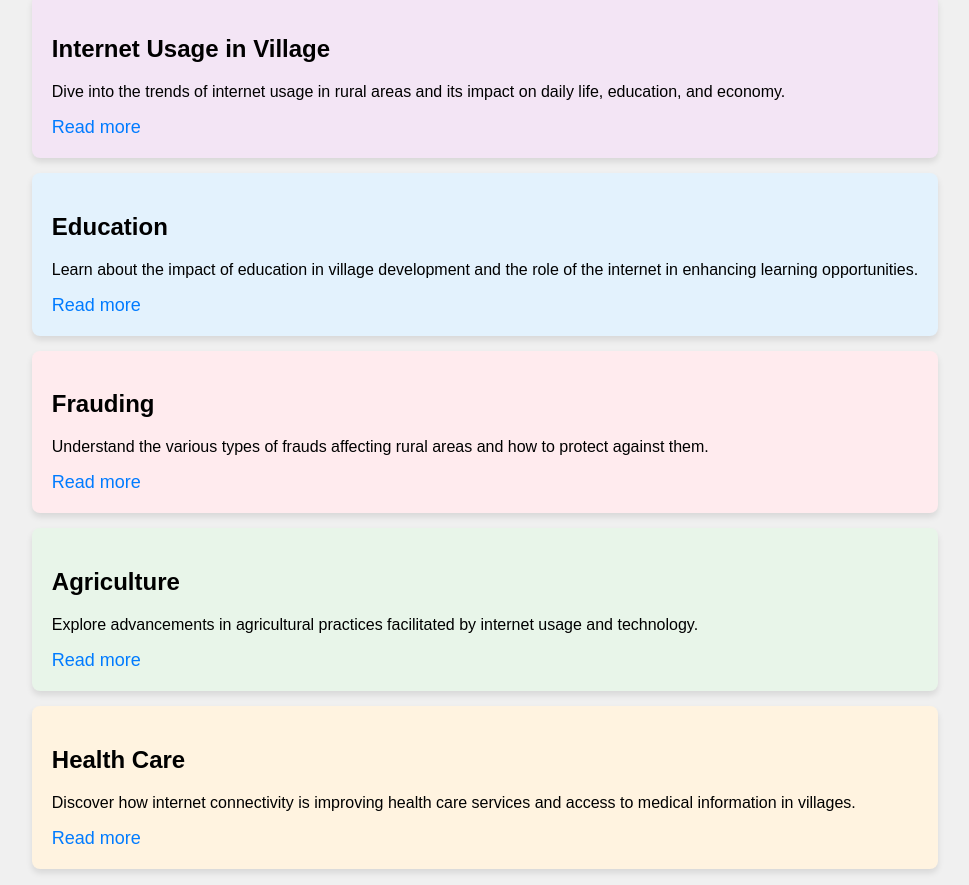
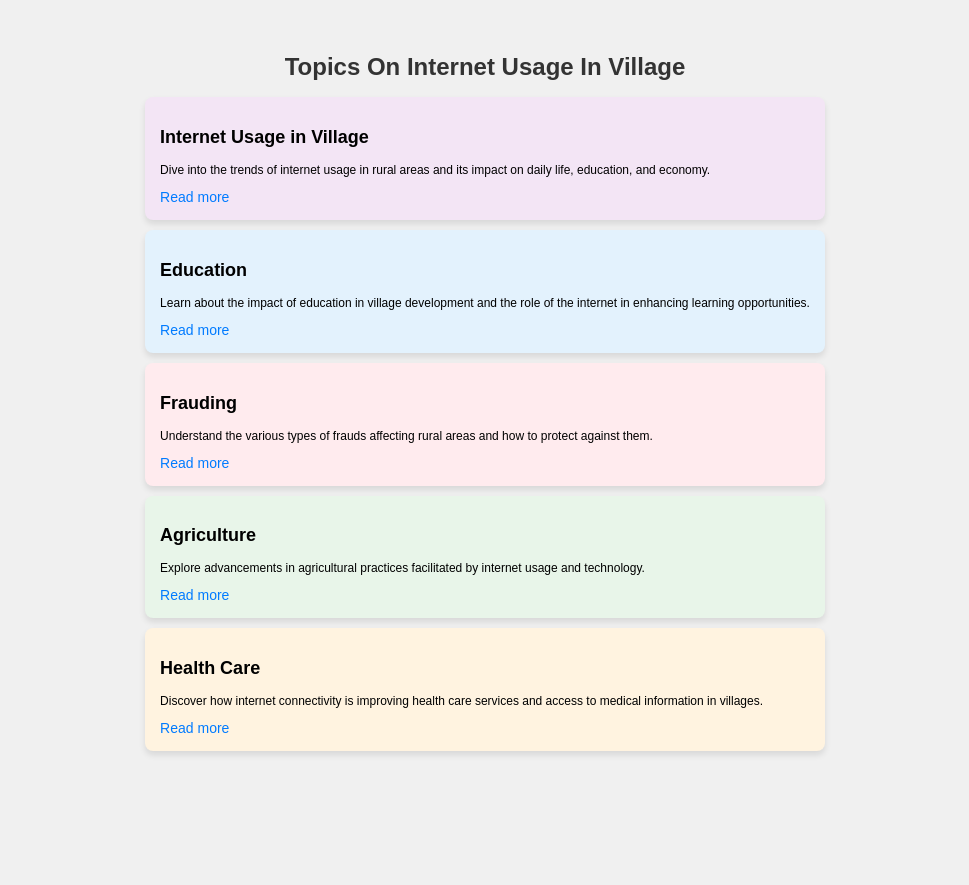
Before and after one commit to Sumiya1802/Internetusageinvillage, a plain HTML site: page Explore.html in a window 1280 px wide. Shown: the whole page, without its empty margins (155-1124 px from the left). After the commit the page ends 800 px from the top, so only its background shows below. Drawn offline with Linux system fonts and the light colour scheme.

Commit message:
Explore.html

```diff
--- a/Explore.html
+++ b/Explore.html
@@ -13,20 +13,22 @@
             margin: 0;
             font-family: Arial, sans-serif;
             background-color: #f0f0f0;
+            font-size: 12px; /* Compressed text size */
         }
         h1 {
             text-align: center;
             color: #333;
+            font-size: 24px; /* Compressed text size */
         }
         ul {
             list-style-type: none;
             padding: 0;
         }
         li {
-            margin: 15px 0;
+            margin: 10px 0;
         }
         .box {
-            padding: 20px;
+            padding: 15px;
             border-radius: 8px;
             box-shadow: 0 4px 6px rgba(0, 0, 0, 0.1);
             transition: box-shadow 0.3s ease;
@@ -38,7 +40,7 @@
         .box a {
             text-decoration: none;
             color: #007BFF;
-            font-size: 18px;
+            font-size: 14px; /* Compressed text size */
         }
         .box a:hover {
             color: #0056b3;
@@ -62,9 +64,9 @@
 </head>
 <body>
     <div>
-        <h1>Topics</h1>
+        <h1>Topics On Internet Usage In Village</h1>
         <ul>
-<li class="box internet-usage">
+            <li class="box internet-usage">
                 <h2>Internet Usage in Village</h2>
                 <p>Dive into the trends of internet usage in rural areas and its impact on daily life, education, and economy.</p>
                 <a href="Internet Usage In Village.html" target="_blank">Read more</a>
@@ -89,7 +91,6 @@
                 <p>Discover how internet connectivity is improving health care services and access to medical information in villages.</p>
                 <a href="HealthCare.html" target="_blank">Read more</a>
             </li>
-
         </ul>
     </div>
 </body>
```
